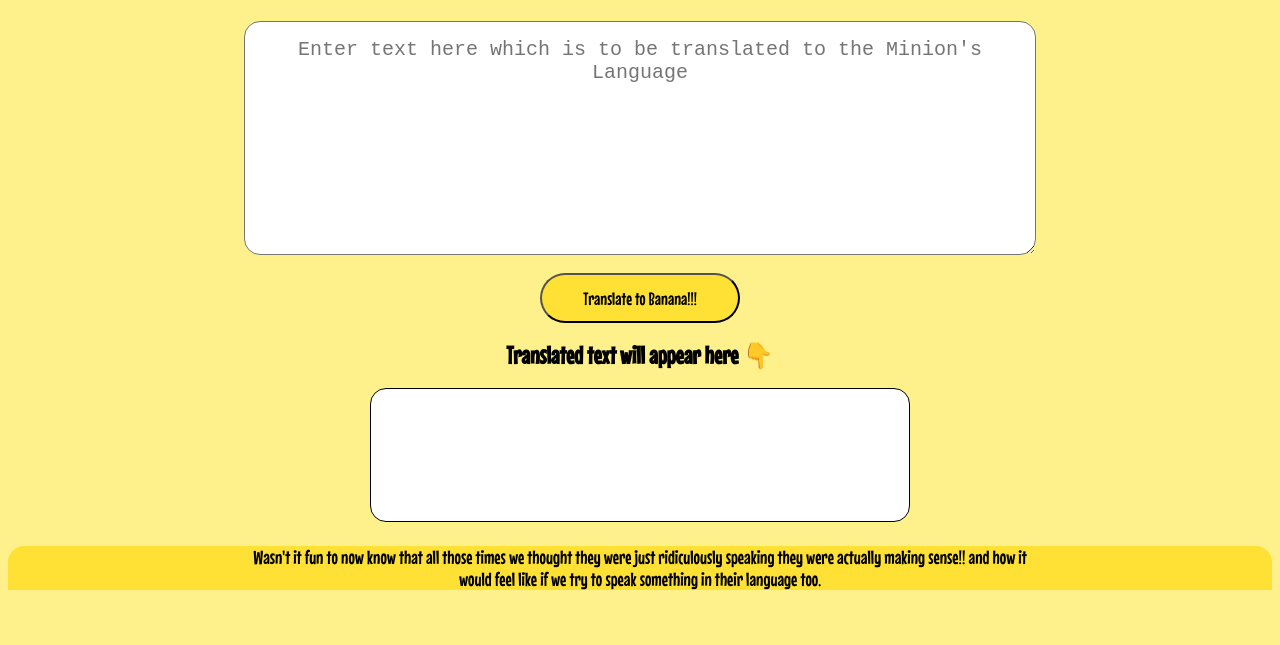
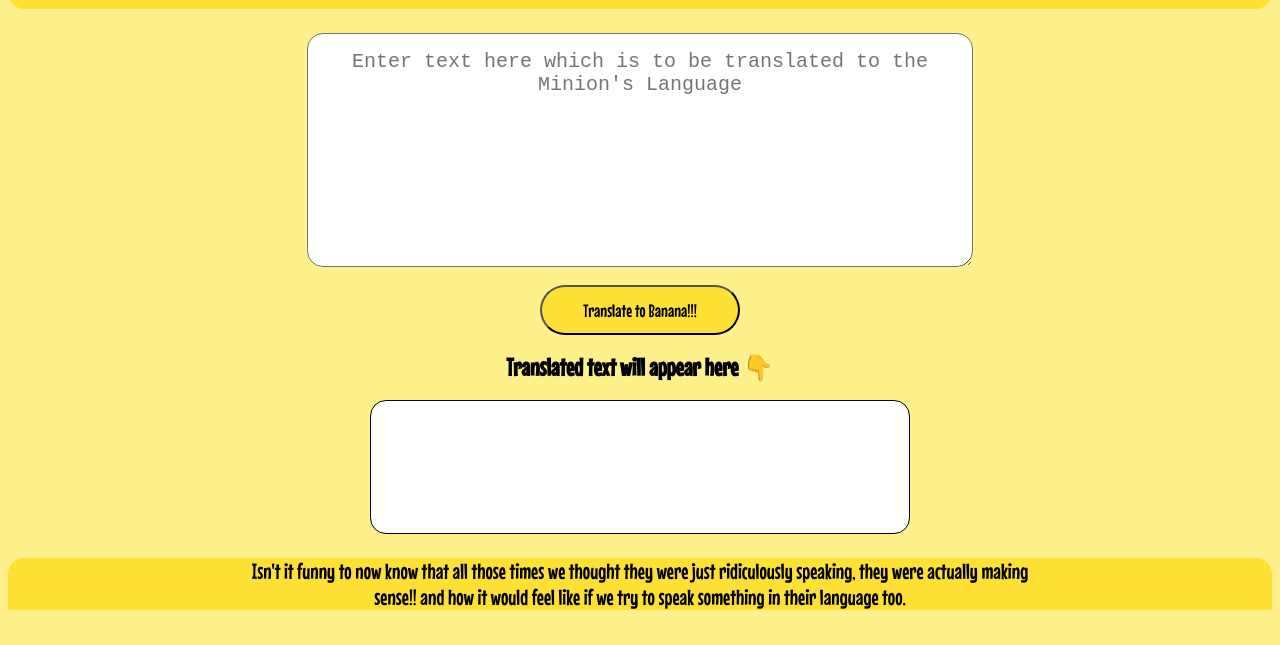
Before and after one commit to Aaditya2609/BananaTalk, a plain HTML site: page index.html in a window 1280 px wide. Shown: the part 155-800 px from the top of the page. Drawn offline with Linux system fonts and the light colour scheme.

Commit message:
almost finished

```diff
--- a/index.html
+++ b/index.html
@@ -24,7 +24,7 @@
     <div id="output" class="div-container">
     </div>
     <footer>
-        <p>Wasn't it fun to now know that all those times we thought they were just ridiculously speaking they were actually making sense!! and how it would feel like if we try to speak something in their language too.</p>
+        <p>Isn't it funny to now know that all those times we thought they were just ridiculously speaking, they were actually making sense!! and how it would feel like if we try to speak something in their language too.</p>
     </footer>
 
 
--- a/styles.css
+++ b/styles.css
@@ -30,7 +30,7 @@ p
 {
 
     margin: auto;
-    font-size:larger;
+    font-size:22px;
     max-width: 800px;
 }
 
@@ -41,7 +41,7 @@ textarea
     display: block;
     text-align: center;
     height: 25vh;
-    width: 60%;
+    width: 50%;
     padding: 1rem;
     margin: auto;
     margin-top: 1.5rem;
```
